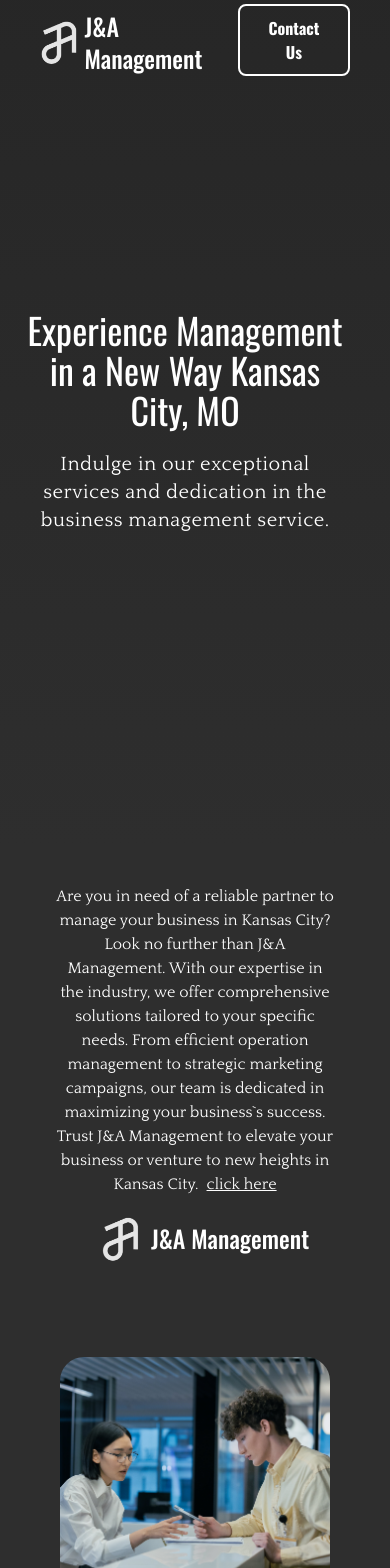
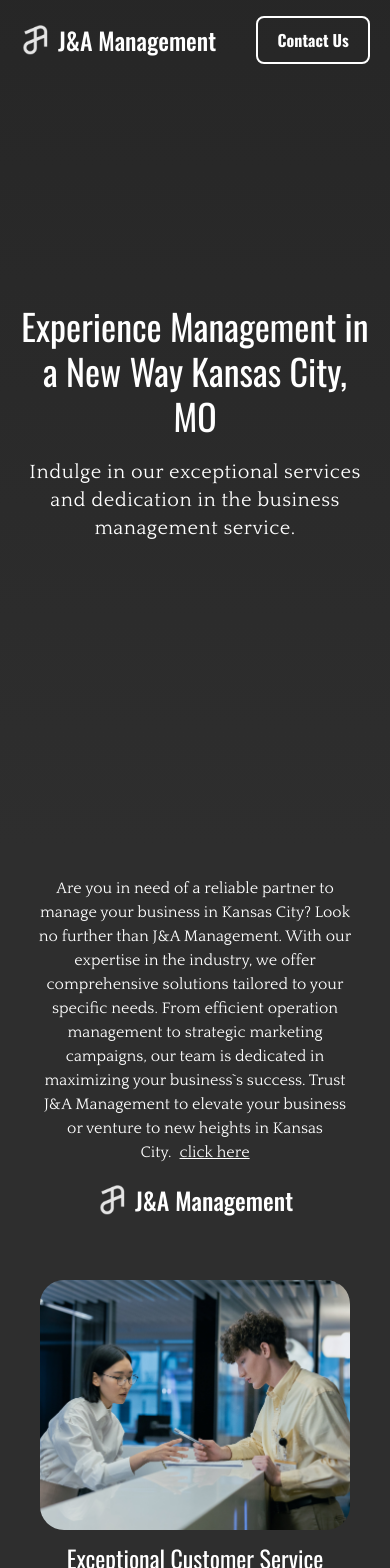
Before and after one commit to AmisByte/JandAManagement, a React (Vite) app: page / in a window 390 px wide. Shown: the top 1568 px of the page. Built offline with nearby package versions, Linux system fonts and the light colour scheme.

Commit message:
animation

```diff
--- a/src/App.jsx
+++ b/src/App.jsx
@@ -59,10 +59,34 @@ const team = [
     name: "Jaymin Patel",
   },
 ];
+
+const startAnimation = (entries, observer) => {
+  console.log(entries);
+  entries.forEach((entry) => {
+    entry.target.classList.toggle(
+      "animate-slideFromBottom",
+      entry.isIntersecting
+    );
+
+    // If the element is intersecting, stop observing it
+    if (entry.isIntersecting) {
+      observer.unobserve(entry.target);
+    }
+  });
+};
+
+const observer = new IntersectionObserver(startAnimation);
+const options = { root: null, rootMargin: "0px", threshold: 1 };
+
+const elements = document.querySelectorAll(".cardAnimation");
+elements.forEach((el) => {
+  observer.observe(el, options);
+});
+
 function App() {
   return (
     <>
-      <section className="min-h-[100vh] overflow-hidden relative pl-5 pr-10 ">
+      <section className="min-h-[100vh] overflow-hidden relative px-5 ">
         <img
           className="z-[-1] absolute w-[100%] left-0 top-0 h-[100%] object-cover"
           src={bg}
@@ -72,11 +96,11 @@ function App() {
           <header className="flex justify-between bg-transparent z-2 items-center h-[80px]">
             <div className="flex items-center">
               <img
-                className="h-[80px] w-auto filter invert-[1]"
+                className="h-[30px] w-auto filter invert-[1] mr-2"
                 src={logo}
                 alt=""
               />
-              <h3 className="ml-[-15px] mt-1 font-medium text-2xl text-white">
+              <h3 className="font-medium text-2xl text-white">
                 J&A Management
               </h3>
             </div>
@@ -84,11 +108,11 @@ function App() {
               Contact Us
             </button>
           </header>
-          <div className="flex flex-col  justify-center items-center height-banner ">
-            <p className="xxs:text-4xl md:text-7xl   max-w-3xl text-white text-center leading-[84px] mb-5 mt-[-80px] font-oswald">
+          <div className="flex flex-col justify-center items-center height-banner cardAnimation">
+            <p className="xxs:text-4xl md:text-7xl !leading-tight max-w-3xl text-white text-center mb-5 font-oswald">
               Experience Management in a New Way Kansas City, MO
             </p>
-            <p className="xxs:text-xl md:text-2xl max-w-3xl text-white text-center leading-8 font-quattrocento tracking-wide">
+            <p className="xxs:text-xl md:text-2xl max-w-3xl mb-[80px] text-white text-center leading-8 font-quattrocento tracking-wide">
               Indulge in our exceptional services and dedication in the business
               management service.
             </p>
@@ -110,7 +134,7 @@ function App() {
           </svg> */}
         </div>
       </section>
-      <section className="xxs:p-10 sm:p-13 md:pt-28 flex flex-col items-center justify-center ">
+      <section className="xxs:px-5 xxs:py-8 sm:p-13 md:pt-28 flex flex-col items-center justify-center cardAnimation">
         <p className="xxs:text-base md:text-xl font-quattrocento text-white max-w-4xl text-center px-4  ">
           Are you in need of a reliable partner to manage your business in
           Kansas City? Look no further than J&A Management. With our expertise
@@ -123,19 +147,21 @@ function App() {
             click here
           </a>
         </p>
-        <div className="flex items-center justify-center w-full">
-          <img className="w-[80px] filter invert-[1]" src={logo} alt="" />
-          <h3 className="ml-[-10px] mt-1 font-medium text-2xl text-white">
-            J&A Management
-          </h3>
+        <div className="flex items-center justify-center w-full mt-5">
+          <img
+            className="h-[30px] w-auto filter invert-[1] mr-2"
+            src={logo}
+            alt=""
+          />
+          <h3 className="font-medium text-2xl text-white">J&A Management</h3>
         </div>
       </section>
-      <section className="flex flex-wrap xxs:p-10 sm:p-13   justify-center  border-box">
+      <section className="flex flex-wrap xxs:px-5 xxs:py-8 sm:p-13   justify-center  border-box">
         {service?.map((item, i) => {
           return (
             <div
               key={i}
-              className="flex flex-wrap justify-center items-center transition ease-in-out mb-10 duration-500  opacity-100 translate-y-0 max-w-[450px] xxs:w-full md:w-[38%] lg:w-1/2 xxs:mx-5 md:mx-10"
+              className="cardAnimation flex flex-wrap justify-center items-center transition ease-in-out mb-10 duration-500  opacity-100 translate-y-0 max-w-[450px] xxs:w-full md:w-[38%] lg:w-1/2 xxs:mx-5 md:mx-10"
             >
               <img
                 className="w-full rounded-3xl middle-image"
@@ -152,7 +178,7 @@ function App() {
           );
         })}
       </section>
-      <section className="bg-shade xxs:p-10 sm:p-13 md:py-28">
+      <section className="bg-shade xxs:px-5 xxs:py-8 sm:p-13 md:py-28">
         <h1 className="text-white mb-16 text-center">Our Partners</h1>
         <div className="flex flex-wrap xxs:gap-5 md:gap-16 justify-center">
           {companies?.map((item, i) => {
@@ -169,16 +195,16 @@ function App() {
         </div>
       </section>
       <section
-        className="bg-shade xxs:p-10 sm:p-13 md:py-28 md:px-12 flex justify-center items-center"
+        className="bg-shade xxs:px-5 xxs:py-8 sm:p-13 md:py-28 md:px-12 flex justify-center items-center"
         id="read-more"
       >
         <div className="flex flex-wrap w-full max-w-6xl items-center justify-center xxs:gap-10 md:gap-0">
           <img
             src={people}
             alt=""
-            className="rounded-3xl xxs:w-full md:w-1/2 lg:w-2/5 h-fit max-w-[450px]"
+            className="rounded-3xl xxs:w-full md:w-1/2 lg:w-2/5 max-w-[450px]"
           />
-          <div className="rich-text-block pl-10 xxs:w-full md:w-1/2 lg:w-3/5">
+          <div className="rich-text-block md:pl-10 xxs:w-full md:w-1/2 lg:w-3/5">
             <h2 className="whitespace-pre-line text-white text-3xl mb-4">
               About J&amp;A Management
             </h2>
@@ -208,8 +234,8 @@ function App() {
         </div>
       </section>
       <section className="bg-[#272727] px-10 py-20 w-full  justify-center flex  flex-col  items-center">
-        <h3 className="text-3xl text-white mb-10">Our team</h3>
-        <div className="w-full flex flex-wrap gap-14 justify-center">
+        <h3 className="text-3xl text-white mb-10 cardAnimation">Our team</h3>
+        <div className="w-full flex flex-wrap gap-14 justify-center cardAnimation">
           {team?.map((item, i) => {
             return (
               <div
@@ -230,8 +256,8 @@ function App() {
         </div>
       </section>
       <section className="bg-[#333333] p-10 w-full  justify-center flex  flex-col items-center">
-        <h3 className="text-3xl text-white mb-6">Testimonials</h3>
-        <p className="text-xl font-quattrocento text-white max-w-4xl text-center mb-12">
+        <h3 className="text-3xl text-white mb-6 cardAnimation">Testimonials</h3>
+        <p className="text-xl font-quattrocento text-white max-w-4xl text-center mb-12 cardAnimation">
           I had an amazing experience at J&A Management! The hotel staff was
           incredibly friendly and accommodating, making my stay comfortable and
           memorable. The hospitality provided was top-notch, and I would highly
@@ -241,8 +267,8 @@ function App() {
           <br />- Amisbyte
         </p>
       </section>{" "}
-      <section className=" xxs:p-10 sm:p-13 md:py-28 w-full  justify-center flex flex-col items-center bg-[#393939] ">
-        <div className="flex flex-wrap xxs:gap-5 md:gap-0 w-full px-10 max-w-6xl">
+      <section className=" xxs:px-5 xxs:py-8 sm:p-13 md:py-28 w-full  justify-center flex flex-col items-center bg-[#393939] ">
+        <div className="flex flex-wrap xxs:gap-5 md:gap-0 w-full px-10 max-w-6xl cardAnimation">
           <div className="text-left xxs:w-full md:w-1/2 pr-20">
             <h2 className="text-white text-2xl mb-3">Contact Us </h2>
             <p className="text-white font-quattrocento">
@@ -287,15 +313,13 @@ function App() {
       <footer className="bg-shade p-5 flex justify-between items-center">
         <div className="flex items-center">
           <img
-            className="h-[80px] w-auto filter invert-[1]"
+            className="h-[30px] w-auto filter invert-[1] mr-2"
             src={logo}
             alt=""
           />
-          <h3 className="ml-[-15px] mt-1 font-medium text-2xl text-white">
-            J&A Management
-          </h3>
+          <h3 className="font-medium text-2xl text-white">J&A Management</h3>
         </div>
-        <p className="  bg-transparent font-bold  text-white pr-12">
+        <p className="  bg-transparent font-bold  text-white ">
           Powered by Amisbyte
         </p>
       </footer>
--- a/tailwind.config.js
+++ b/tailwind.config.js
@@ -2,7 +2,21 @@
 export default {
   content: ["./index.html", "./src/**/*.{js,ts,jsx,tsx}"],
   theme: {
-    extend: {},
+    extend: {
+      animation: {
+        slideFromBottom: "slideFromBottom 1.3s ease-in-out ",
+      },
+      keyframes: {
+        slideFromBottom: {
+          "0%": { transform: "translateY(30%)", opacity: "0", display: "none" },
+          "100%": {
+            transform: "translateY(0)",
+            opacity: "1",
+            display: "block",
+          },
+        },
+      },
+    },
     // fontSize: {
     //   sm: "10px",
     //   md: "14px",
```
Also changed, not shown: src/assets/logo.png.
